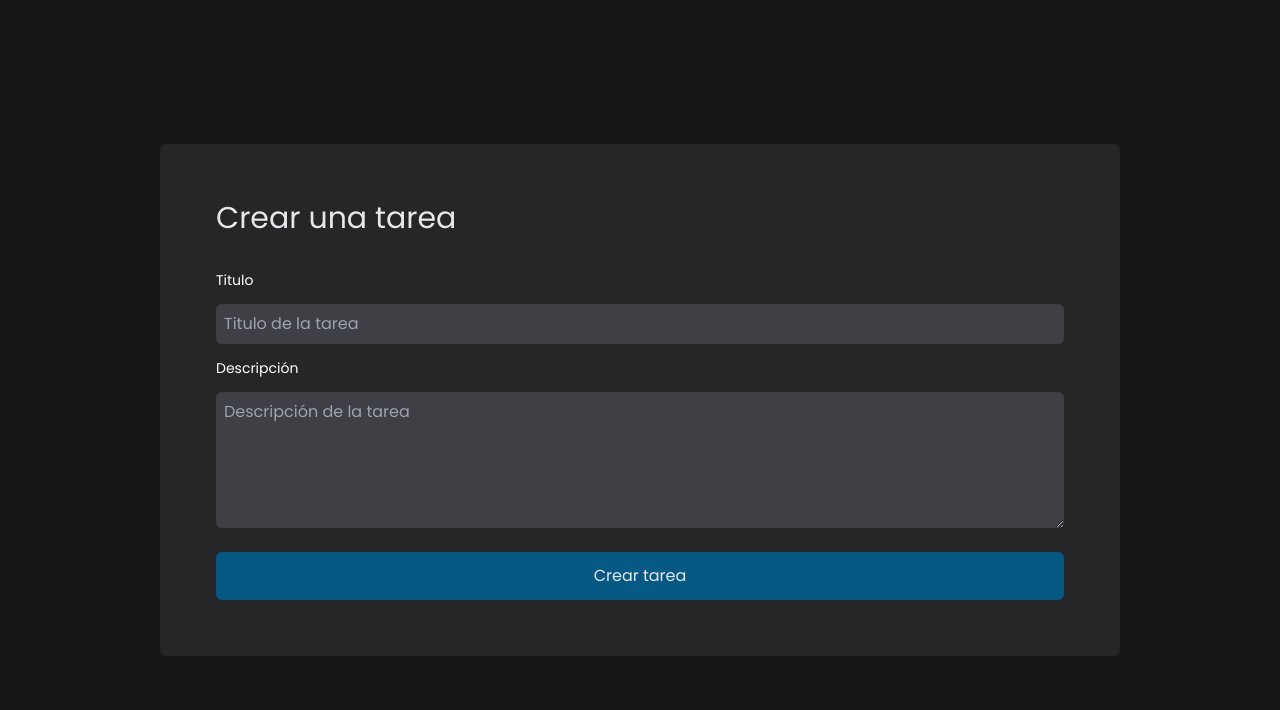
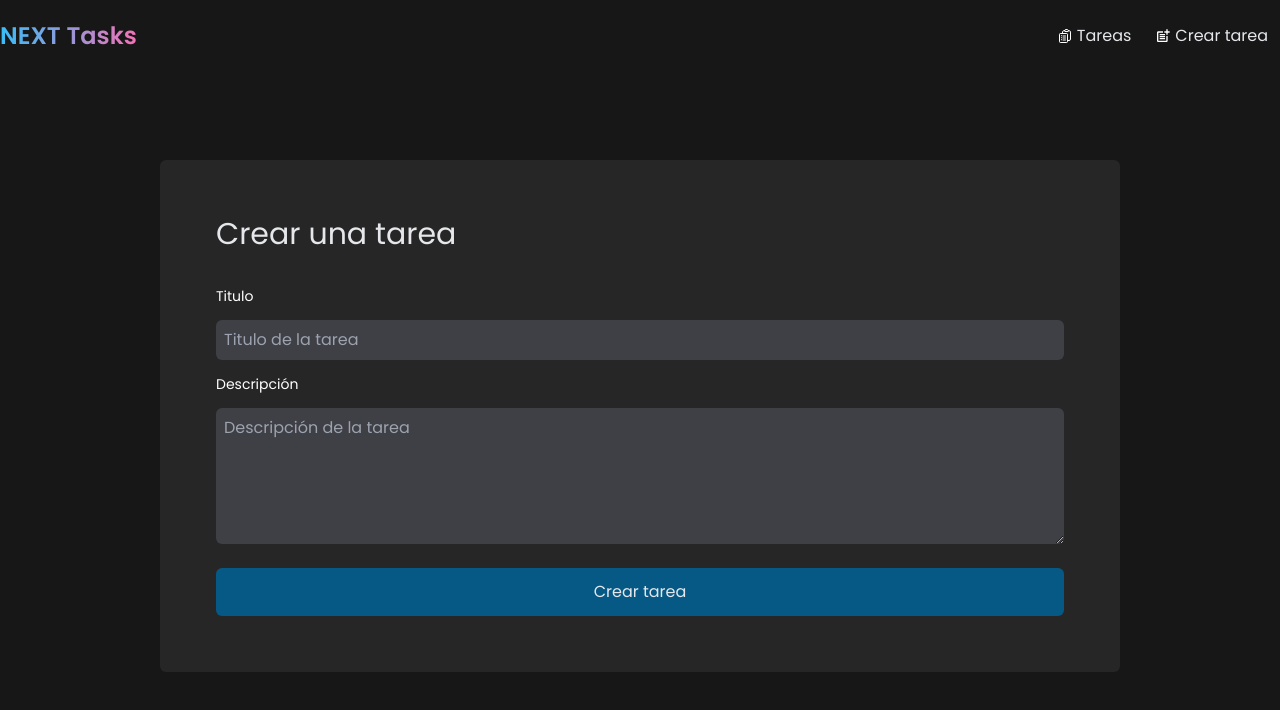
Before and after one commit to alex-arraga/portfolio-next, a Next.js app: page /new in a window 1280 px wide. Shown: the top 710 px of the page. Built offline with nearby package versions, Linux system fonts and the light colour scheme.

Commit message:
Navbar and Taskcard added

```diff
--- a/package.json
+++ b/package.json
@@ -13,7 +13,8 @@
     "next": "13.5.4",
     "react": "^18",
     "react-dom": "^18",
-    "react-hook-form": "^7.47.0"
+    "react-hook-form": "^7.47.0",
+    "react-icons": "^4.11.0"
   },
   "devDependencies": {
     "@types/node": "^20",
--- a/src/app/layout.tsx
+++ b/src/app/layout.tsx
@@ -1,6 +1,7 @@
 import './globals.css'
 import type { Metadata } from 'next'
 import { Poppins } from 'next/font/google'
+import { Navbar } from '@/components/Navbar/Navbar'
 
 const poppinsFont = Poppins({ weight: ['200', '300', '400', '500', '600'], subsets: ['latin'] })
 
@@ -16,7 +17,10 @@ export default function RootLayout({
 }) {
   return (
     <html lang="en">
-      <body className={`container mx-auto ${poppinsFont.className}`}>{children}</body>
+      <body className={`container mx-auto ${poppinsFont.className}`}>
+        <Navbar />
+        {children}
+      </body>
     </html>
   )
 }
--- a/src/app/new/page.tsx
+++ b/src/app/new/page.tsx
@@ -15,11 +15,11 @@ function NewTaskPage() {
             body: JSON.stringify(data)
         })
 
-        res.status === 200 ? router.push('/') : ''
+        res.status === 200 ? router.push('/tasks') : ''
     })
 
     return (
-        <section className="flex justify-center items-center h-screen">
+        <section className="flex justify-center items-center h-[calc(100vh-7rem)]">
             <div className=" bg-neutral-800 p-14 rounded-md w-[calc(100vw-20rem)]">
                 <form onSubmit={onSubmit}>
                     <h2 className="text-3xl mb-8">Crear una tarea</h2>
--- a/src/app/tasks/page.tsx
+++ b/src/app/tasks/page.tsx
@@ -1,4 +1,5 @@
 import { prisma } from "@/libs/prisma"
+import TaskCard from "@/components/TaskCard"
 
 const loadTasks = async () => {
     const tasks = await prisma.task.findMany()
@@ -10,11 +11,8 @@ async function TaskPage() {
     return (
         <main className="mt-10">
             <ul className="grid md:grid-cols-2 lg:grid-cols-3 gap-4 ">
-                {tasks.map(task =>
-                    <div key={task.id} className="bg-slate-800 p-7 rounded-md hover:bg-slate-600 duration-200 cursor-pointer">
-                        <h3 className="text-2xl font-medium mb-2">{task.title}</h3>
-                        <p className="font-light">{task.description}</p>
-                    </div>
+                {tasks.sort((a, b) => b.id - a.id).map(task =>
+                    <TaskCard task={task} key={task.id} />
                 )}
             </ul>
         </main>
--- a/src/components/Container.jsx
+++ /dev/null
@@ -1,9 +0,0 @@
-function Container({ children }) {
-    return (
-        <div className='mx-auto'>
-            {children}
-        </div>
-    )
-}
-
-export default Container
--- /dev/null
+++ b/src/components/Navbar/Navbar.jsx
@@ -0,0 +1,27 @@
+import { privateRoutes } from "./index"
+import Link from "next/link"
+
+export function Navbar() {
+    return (
+        <nav className="flex justify-between items-center py-5">
+            <Link href={'/tasks'} className="cursor-pointer">
+                <h2 className="text-2xl font-semibold bg-clip-text text-transparent bg-gradient-to-r from-sky-400 to-pink-400">NEXT Tasks</h2>
+            </Link>
+            <ul>
+                <li className="flex">
+                    {privateRoutes.map(item =>
+                        <Link href={item.path}>
+                            <div className="flex items-center gap-1 px-3">
+                                {item.icon}
+                                <p>{item.name}</p>
+                            </div>
+                        </Link>
+
+                    )}
+                </li>
+            </ul>
+        </nav>
+    )
+}
+
+export default Navbar
--- /dev/null
+++ b/src/components/Navbar/index.js
@@ -0,0 +1,26 @@
+import { MdPostAdd } from 'react-icons/md';
+import { HiOutlineClipboardDocumentList } from 'react-icons/hi2';
+
+export const privateRoutes = [
+    {
+        name: 'Tareas',
+        path: '/tasks',
+        icon: <HiOutlineClipboardDocumentList className='text-white' />
+    },
+    {
+        name: 'Crear tarea',
+        path: '/new',
+        icon: <MdPostAdd className='text-white' />
+    },
+]
+
+export const publicRoutes = [
+    {
+        name: 'Registrate',
+        path: '/signup'
+    },
+    {
+        name: 'Ingresar',
+        path: '/signin'
+    },
+]
--- a/src/components/TaskCard.tsx
+++ b/src/components/TaskCard.tsx
@@ -1 +1,23 @@
-// import { Task } from "@prisma/client";
+import { Task } from "@prisma/client";
+import { RxCrossCircled } from 'react-icons/rx';
+import { HiOutlinePencilSquare } from 'react-icons/hi2';
+interface Props {
+    task: Task
+}
+
+export function TaskCard({ task }: Props) {
+    return (
+        <div key={task.id} className="bg-slate-800 p-7 rounded-md hover:bg-slate-600 duration-200 cursor-pointer">
+            <div className="flex justify-between">
+                <h3 className="text-2xl font-medium mb-2">{task.title}</h3>
+                <div className="flex">
+                    <HiOutlinePencilSquare></HiOutlinePencilSquare>
+                    <RxCrossCircled></RxCrossCircled>
+                </div>
+            </div>
+            <p className="font-light">{task.description}</p>
+        </div>
+    )
+}
+
+export default TaskCard
```
Also changed, not shown: 1 other file (tests, documents, lock files or other folders).
